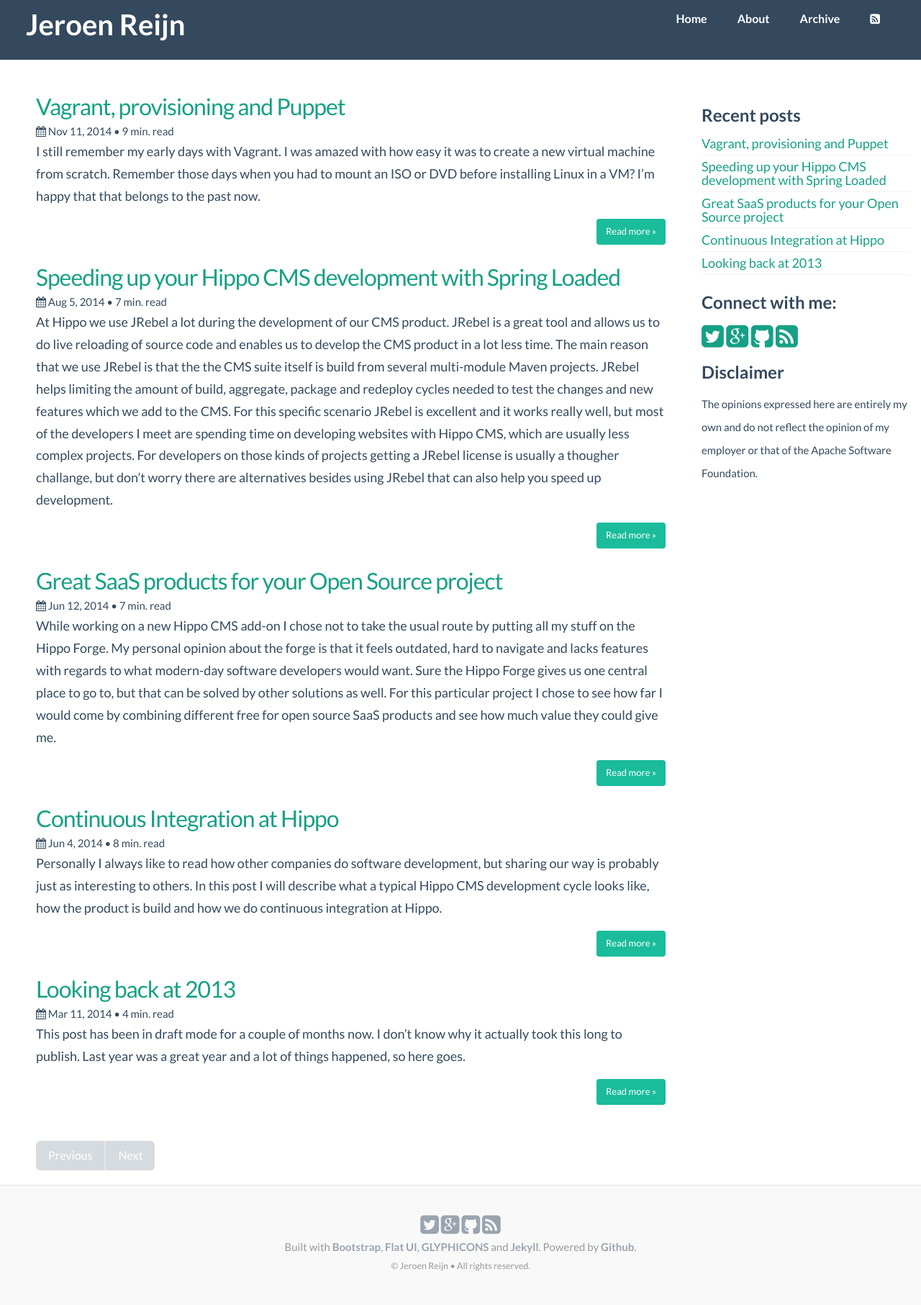
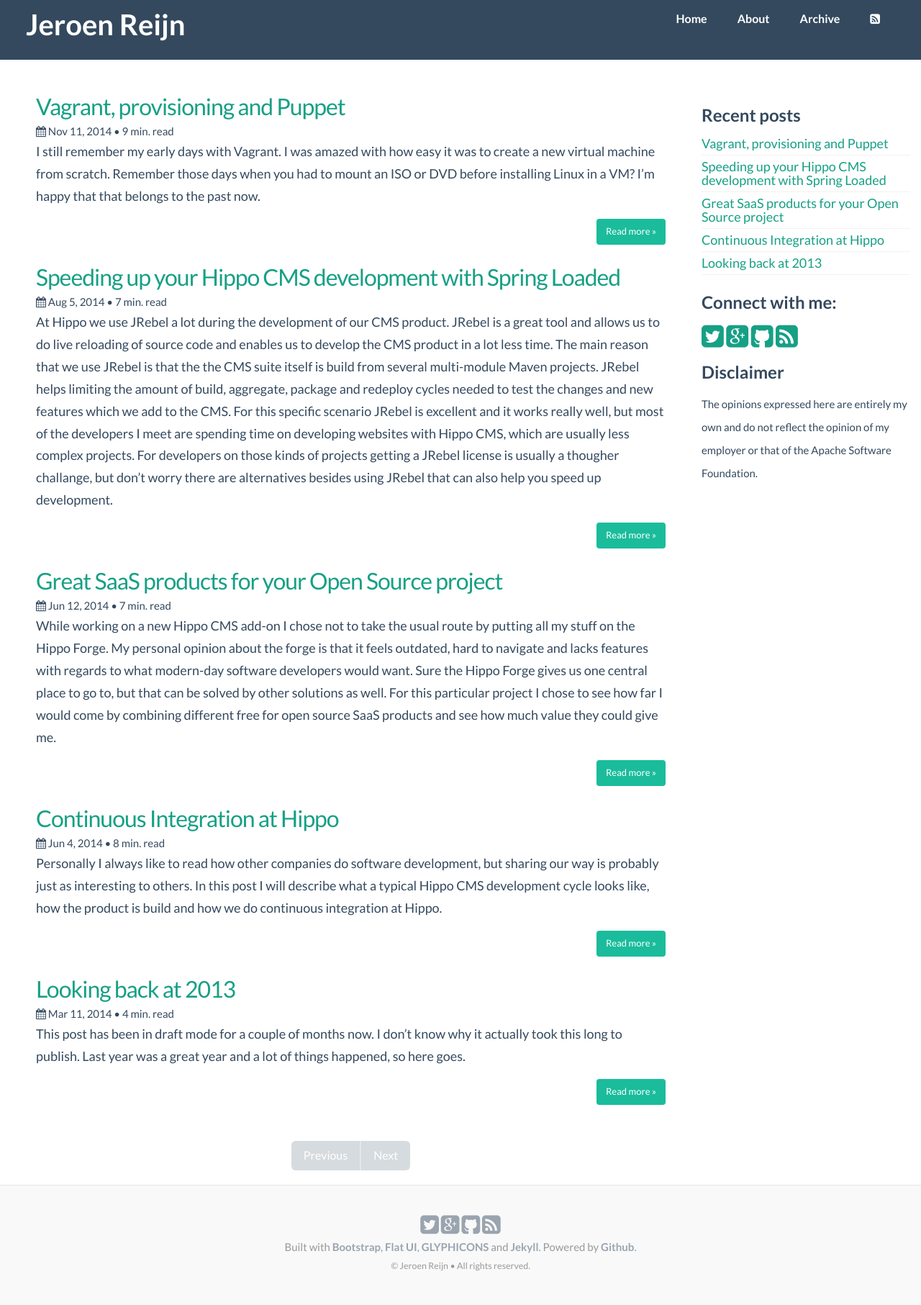
Before and after one commit to jreijn/jreijn.github.com, a Jekyll site: the page built from index.html, in a window 1280 px wide. Shown: the whole page at 72% size. Built offline with Jekyll 4.4.1, drawn with Linux system fonts in a browser that asks for light colours; Markdown is read by kramdown in place of the engine named in the settings; the list of posts is cut into pages by our own code.

Commit message:
Float the pagination in the middle

```diff
--- a/css/main.css
+++ b/css/main.css
@@ -94,7 +94,9 @@
 }
 
 .pagination {
-    padding-left: 20px;
+    float: left;
+    width: 100%;
+    text-align: center;
 }
 
 .bio-photo {
```
